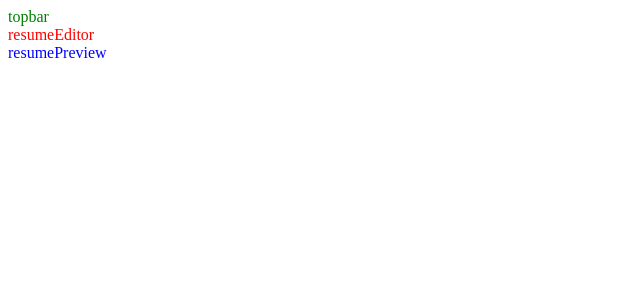
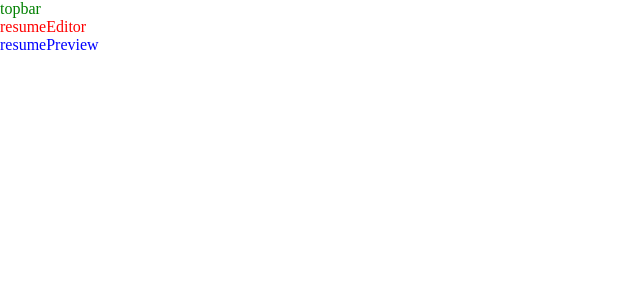
Before and after one commit to DCbryant/vue-resumer, a Vue app: page / in a window 1280 px wide. Shown: the top 300 px of the page, without its empty margins (0-640 px from the left). Built offline with nearby package versions, Linux system fonts and the light colour scheme.

Commit message:
add reset.css

```diff
--- a/src/App.vue
+++ b/src/App.vue
@@ -10,6 +10,8 @@
 import Topbar from './components/Topbar'
 import ResumeEditor from './components/ResumeEditor'
 import ResumePreview from './components/ResumePreview'
+import './assets/reset.css'
+
 export default {
   name: 'app',
   data:function(){
@@ -22,5 +24,5 @@ export default {
 </script>
 
 <style>
-  p{color: red;}
+
 </style>
--- /dev/null
+++ b/src/assets/reset.css
@@ -0,0 +1,9 @@
+*{
+    margin: 0;
+    padding: 0;
+    box-sizing: border-box;
+}
+
+*::after,*::before{
+    box-sizing: border-box;
+}
```
